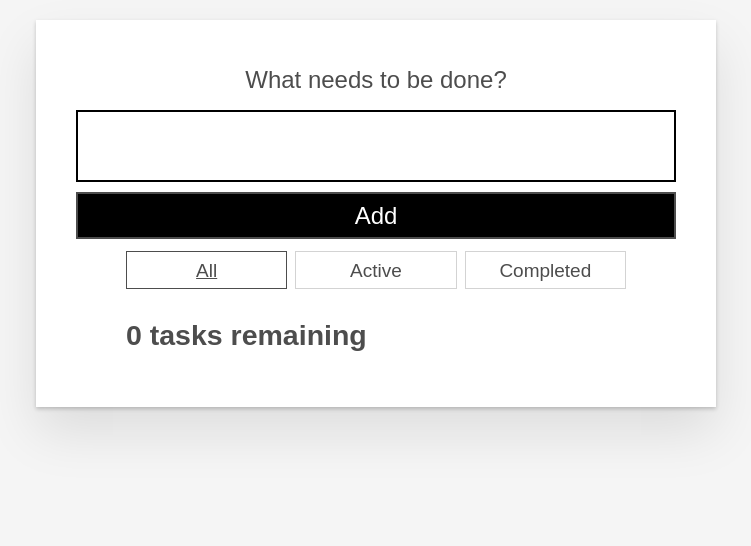
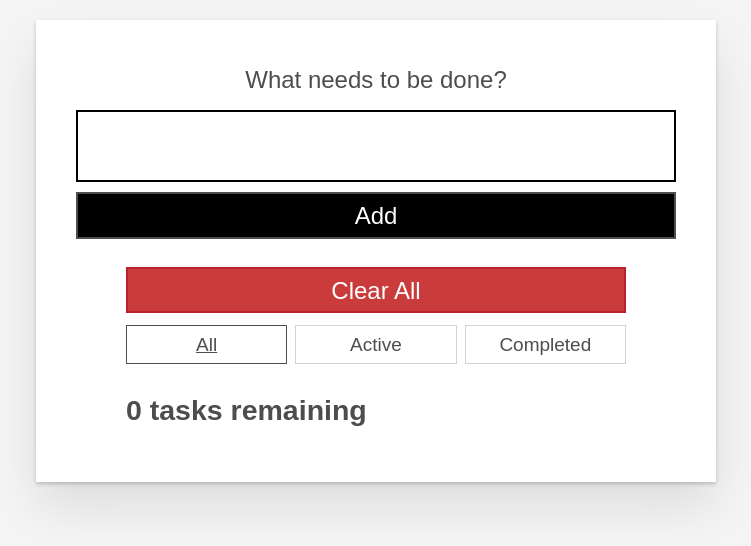
Before and after one commit to cordellbonnieux/CPSC2600_Todo_App, a React (Create React App) app: page / in a window 1280 px wide. Shown: the top 546 px of the page, without its empty margins (264-1015 px from the left). Built offline with nearby package versions, Linux system fonts and the light colour scheme.

Commit message:
Can now clear all tasks.

```diff
--- a/src/App.js
+++ b/src/components/App.js
@@ -1,10 +1,10 @@
 import React, { useState, useRef, useEffect } from 'react'
 import { nanoid } from 'nanoid'
-import Todo from './components/Todo'
-import Form from './components/Form'
-import FilterButton from './components/FilterButton'
-import UsePrevious from './components/UsePrevious'
-import { getActiveElement } from '@testing-library/user-event/dist/utils'
+import Todo from './Todo'
+import Form from './Form'
+import FilterButton from './FilterButton'
+import UsePrevious from './UsePrevious'
+import ClearButton from './ClearButton'
 
 const FILTER_MAP = {
   All: () => true,
@@ -13,8 +13,8 @@ const FILTER_MAP = {
 }
 const FILTER_NAMES = Object.keys(FILTER_MAP)
 
-export default function App(props) {
-  const [ tasks, setTasks ] = useState([]/*props.tasks*/)
+export default function App() {
+  const [ tasks, setTasks ] = useState([])
   const [ filter, setFilter ] = useState('All')
 
   const toggleTaskCompleted = id => {
@@ -28,8 +28,24 @@ export default function App(props) {
   }
 
   const deleteTask =  id => {
-    const remainingTasks = tasks.filter(task => id !== task.id)
+    // using a for loop in place of filter to delete state and storage simultaneously
+    //const remainingTasks = tasks.filter(task => id !== task.id)
+    const remainingTasks = []
+    for (let i = 0; i < tasks.length; i++) {
+      if (tasks[i].id === id) {
+        window.localStorage.removeItem(JSON.stringify(id))
+      } else {
+        remainingTasks.push(tasks[i])
+      }
+    }
     setTasks(remainingTasks)
+  }
+
+  const deleteAllTasks = () => {
+    //const ids = []
+    //tasks.forEach(task => ids.push(JSON.parse(task.id)))
+    setTasks([])
+    window.localStorage.clear()
   }
 
   const addTask = name => {
@@ -132,6 +148,7 @@ export default function App(props) {
   return (
     <div className="todoapp stack-large">
       <Form addTask={addTask} />
+      <ClearButton delete={deleteAllTasks}/>
       <div className="filters btn-group stack-exception">
         {filterList}
       </div>
@@ -139,7 +156,6 @@ export default function App(props) {
         {headingText}
       </h2>
       <ul
-        role="list"
         className="todo-list stack-large stack-exception"
         aria-labelledby="list-heading"
       >
--- /dev/null
+++ b/src/components/ClearButton.js
@@ -0,0 +1,13 @@
+export default function ClearButton(props) {
+    return (
+        <div className='filters'>
+            <button
+                type='button'
+                onClick={() => props.delete()}
+                className="btn btn__danger btn__lg"
+            >
+                Clear All
+            </button>
+        </div>
+    )
+}
--- a/src/index.js
+++ b/src/index.js
@@ -1,20 +1,7 @@
 import React from 'react'
 import ReactDOM from 'react-dom/client'
 import './index.css'
-import App from './App'
-import reportWebVitals from './reportWebVitals'
-
-/*
-const DATA = [
-  { id: "todo-0", name: "Eat", completed: true, isImportant: false },
-  { id: "todo-1", name: "Sleep", completed: false, isImportant: false },
-  { id: "todo-2", name: "Repeat", completed: false, isImportant: false }
-]
-*/
+import App from './components/App'
 
 const root = ReactDOM.createRoot(document.getElementById('root'))
-root.render(
-  //<React.StrictMode>
-    <App /*tasks={DATA}*/ />
-  //</React.StrictMode>
-)
+root.render(<App/>)
```
